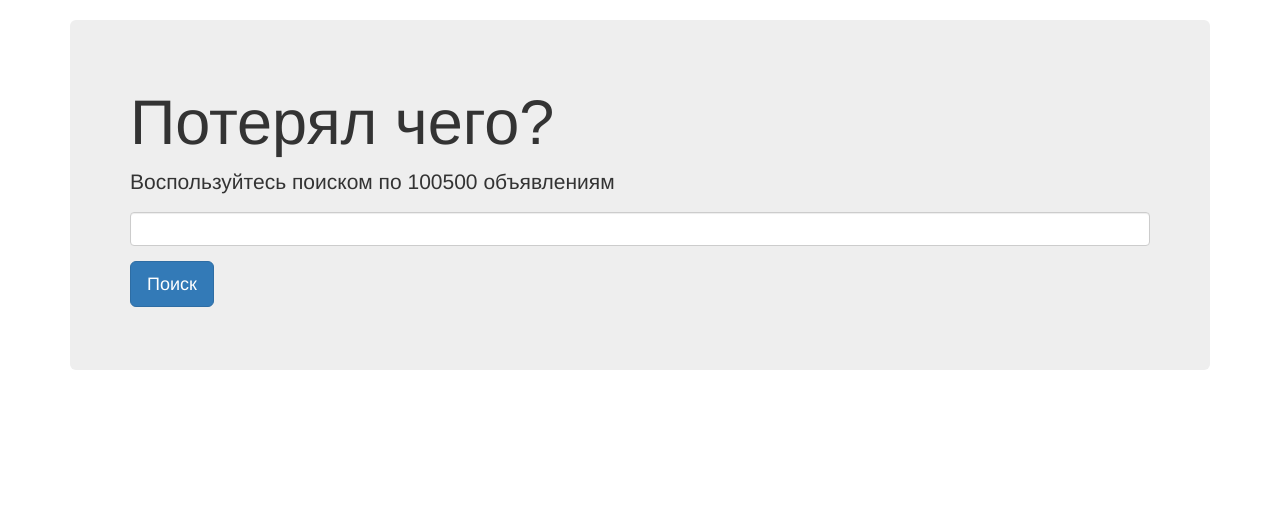
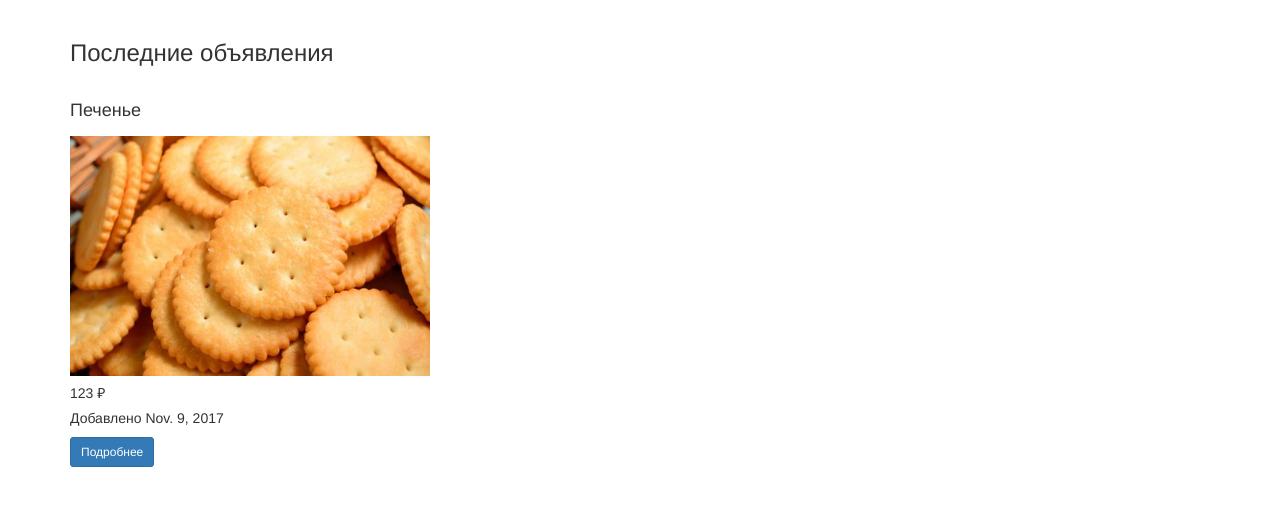
Before and after one commit to orangggenick/Board, a Django app: page / in a window 1280 px wide. Shown: the part 52-558 px from the top of the page. Run offline with Django 3.2, Linux system fonts and the light colour scheme; data comes from the database, SQL or seed files in the repository; both versions use the stored data as it was after the commit; parts of the project's set-up code (start-up, migrations or seed data) failed here and were passed over; some libraries are stand-ins or nearby versions.

Commit message:
Advertisements on homepage

```diff
--- a/App/Board/templates/Board/home.html
+++ b/App/Board/templates/Board/home.html
@@ -4,14 +4,25 @@
 <div class="container">
     <div class="row">
         <div class="col-md-12">
-            <div class="jumbotron">
-                <h1 class="display-3">Потерял чего?</h1>
-                <p>Воспользуйтесь поиском по 100500 объявлениям</p>
-                <div class="form-group">
-                    <input class="form-control form-control-lg" type="text" id="inputLarge">
+            <h3>Последние объявления</h3>
+        </div>
+    </div>
+    <div class="row mt15">
+            {% for advertisement in advertisements reversed %}
+                <div class="col-sm-4">
+                    <h4>{{ advertisement.header }}</h4>
+                    {% if advertisement.photo %}
+                        <img src="{{ advertisement.photo.url }}" class="img-responsive mt15">
+                    {% endif %}
+                    {% if advertisement.price %}
+                        <h5>{{ advertisement.price }} ₽</h5>
+                    {% else %}
+                        <h5>Цена не указана</h5>
+                    {% endif %}
+                        <h5>Добавлено {{ advertisement.public_date }}</h5>
+                    <button type="button" class="btn btn-primary btn-sm">Подробнее</button>
                 </div>
-                <p><a class="btn btn-primary btn-lg" href="#">Поиск</a></p>
-            </div>
+            {% endfor %}
         </div>
     </div>
 </div>
--- a/App/Board/views.py
+++ b/App/Board/views.py
@@ -10,7 +10,8 @@ from Board.models import Advertisement, City, Category
 
 
 def home(request):
-    return render(request, 'Board/home.html')
+    advertisements = Advertisement.objects.filter(moderated=True).filter(end_date__gt=datetime.datetime.now())
+    return render(request, 'Board/home.html', {'advertisements': advertisements})
 
 
 def signup(request):
```
Also changed, not shown: App/db.sqlite3.
